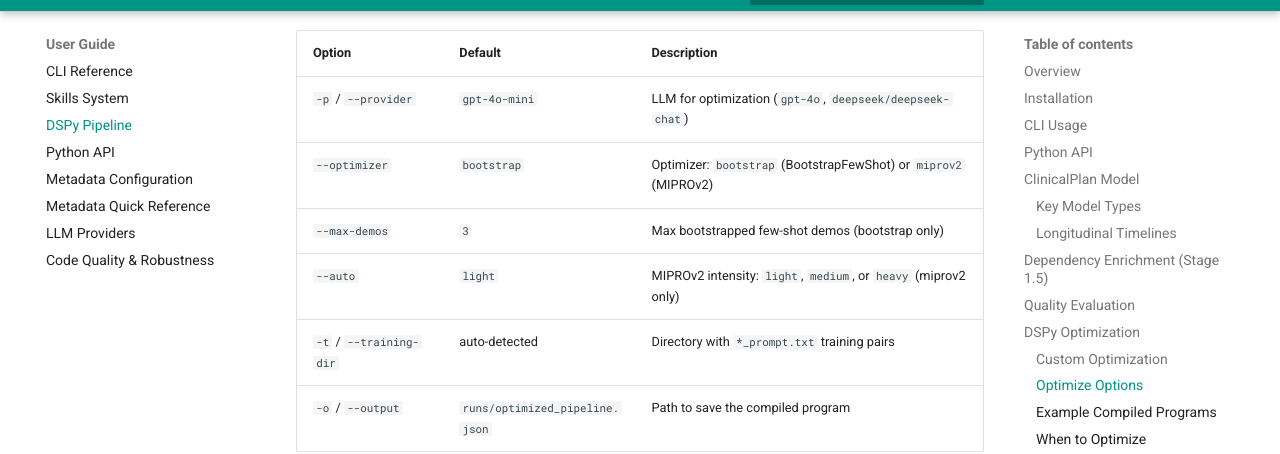
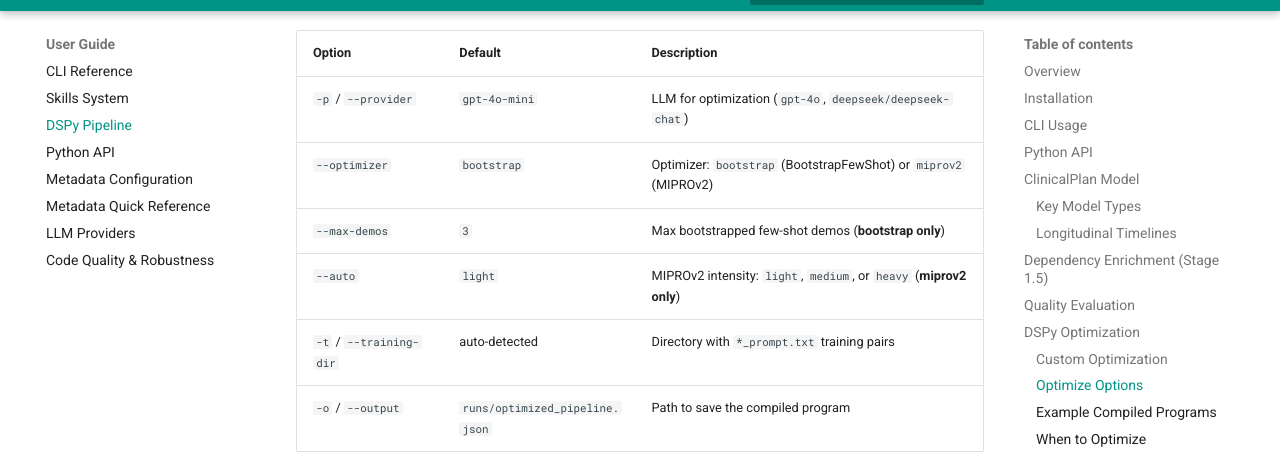
Before and after one commit to alvinhenrick/fhir-synth, an MkDocs documentation site: the page built from docs/guide/pipeline.md, in a window 1280 px wide and 900 px high, scrolled down 5412 px. Shown: the part 37-491 px from the top of the window. Built offline with MkDocs 1.6.1 and Material for MkDocs 9.7.7, drawn with Linux system fonts in a browser that asks for light colours; comment, search, counter and statistics services are not loaded.

```diff
--- a/docs/guide/pipeline.md
+++ b/docs/guide/pipeline.md
@@ -229,8 +229,8 @@ fhir-synth generate "5 patients" --compiled-program runs/optimized_pipeline.json
 |--------|---------|-------------|
 | `-p` / `--provider` | `gpt-4o-mini` | LLM for optimization (`gpt-4o`, `deepseek/deepseek-chat`) |
 | `--optimizer` | `bootstrap` | Optimizer: `bootstrap` (BootstrapFewShot) or `miprov2` (MIPROv2) |
-| `--max-demos` | `3` | Max bootstrapped few-shot demos (bootstrap only) |
-| `--auto` | `light` | MIPROv2 intensity: `light`, `medium`, or `heavy` (miprov2 only) |
+| `--max-demos` | `3` | Max bootstrapped few-shot demos (**bootstrap only**) |
+| `--auto` | `light` | MIPROv2 intensity: `light`, `medium`, or `heavy` (**miprov2 only**) |
 | `-t` / `--training-dir` | auto-detected | Directory with `*_prompt.txt` training pairs |
 | `-o` / `--output` | `runs/optimized_pipeline.json` | Path to save the compiled program |
 
```
Also changed, not shown: docs/guide/cli.md (+2 -2 lines), 1 other file.
